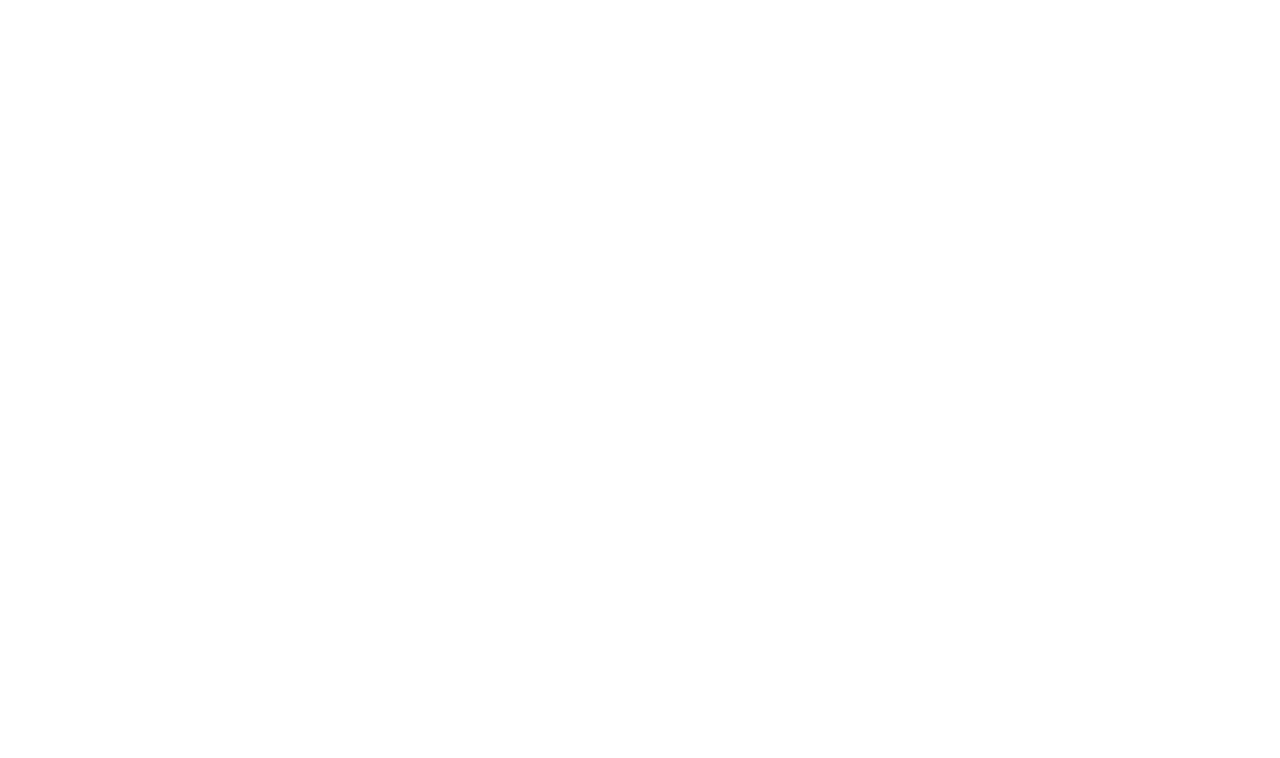
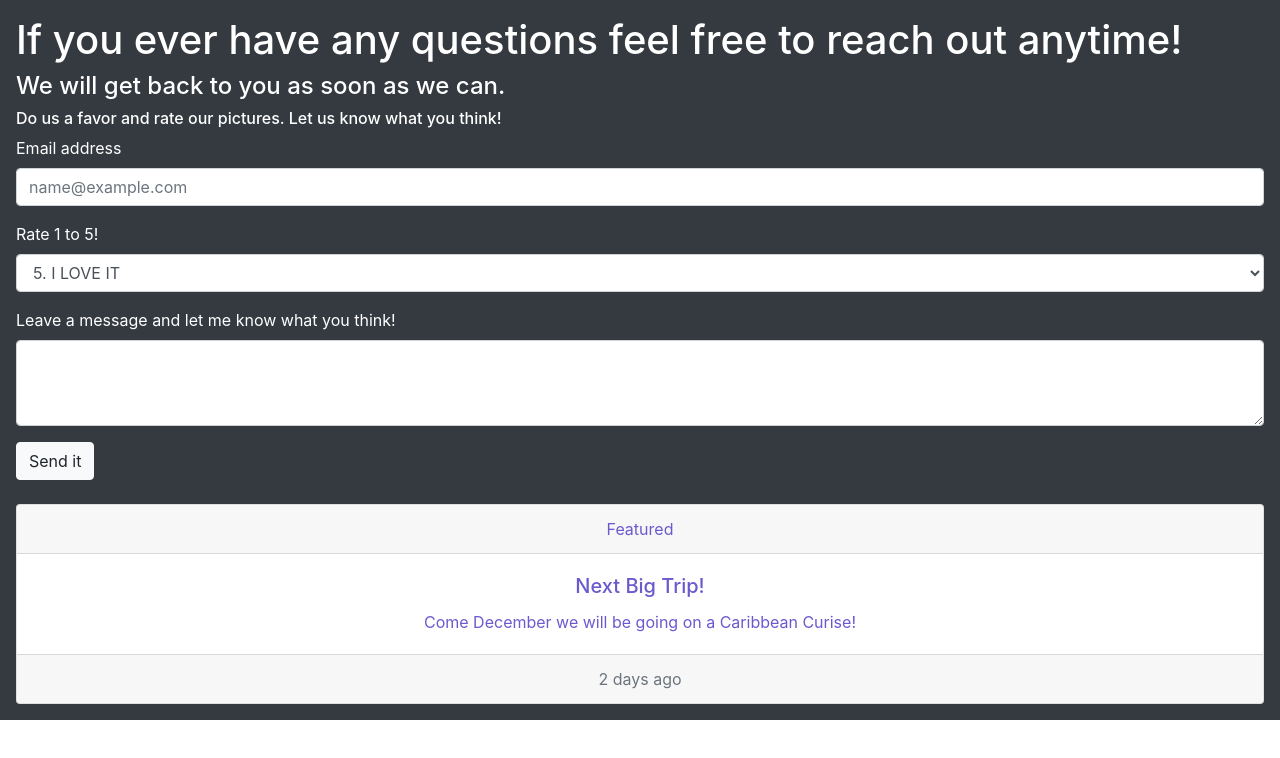
Before and after one commit to jmg1478/Bootstrap-Portfolio, a plain HTML site: page contact.html in a window 1280 px wide. Drawn offline with nearby package versions, Linux system fonts and the light colour scheme.

Commit message:
contact and index

```diff
--- a/contact.html
+++ b/contact.html
@@ -0,0 +1,65 @@
+<!DOCTYPE html>
+<html>
+
+<body>
+    <div class="p-3 mb-2 bg-dark text-white">
+
+        <head>
+            <link rel="stylesheet" href="https://stackpath.bootstrapcdn.com/bootstrap/4.3.1/css/bootstrap.min.css"
+                integrity="sha384-ggOyR0iXCbMQv3Xipma34MD+dH/1fQ784/j6cY/iJTQUOhcWr7x9JvoRxT2MZw1T"
+                crossorigin="anonymous">
+        </head>
+        <header>
+            <h1>If you ever have any questions feel free to reach out anytime!</h1>
+        </header>
+        <h4>We will get back to you as soon as we can.</h4>
+        <h6> Do us a favor and rate our pictures. Let us know what you think!</h6>
+
+
+       <span>
+            <form>
+                <div class="form-group">
+                    <label for="exampleFormControlInput1">Email address</label>
+                    <input type="email" class="form-control" id="exampleFormControlInput1"
+                        placeholder="name@example.com">
+                </div>
+                <div class="form-group">
+                    <label for="exampleFormControlSelect1">Rate 1 to 5!</label>
+                    <select class="form-control" id="exampleFormControlSelect1">
+                        <option>5. I LOVE IT</option>
+                        <option>4. I dig it</option>
+                        <option>3. There okay</option>
+                        <option>2. Ehhh</option>
+                        <option>1. Not Good</option>
+                    </select>
+                </div>
+                <div class="form-group">
+                    <label for="exampleFormControlTextarea1">Leave a message and let me know what you think!</label>
+                    <textarea class="form-control" id="exampleFormControlTextarea1" rows="3"></textarea>
+                </div>
+                <button type="button" class="btn btn-light">Send it</button>
+            </form>
+        </span>
+<footer>
+<br>
+            <div class="card text-center">
+                <div class="card-header" style="color: slateblue">
+                    Featured
+                </div>
+                <div class="card-body">
+                    <h5 class="card-title" style="color: slateblue">Next Big Trip!</h5>
+                    <p class="card-text" style="color: slateblue">Come December we will be going on a Caribbean Curise!</p>
+                </div>
+                <div class="card-footer text-muted">
+                    2 days ago
+                </div>
+            </div>
+
+
+
+
+</footer>
+    </div>
+</body>
+
+</html>
```
Also changed, not shown: index.html (+66 -0 lines), portfolio.html (+3 -4 lines).
